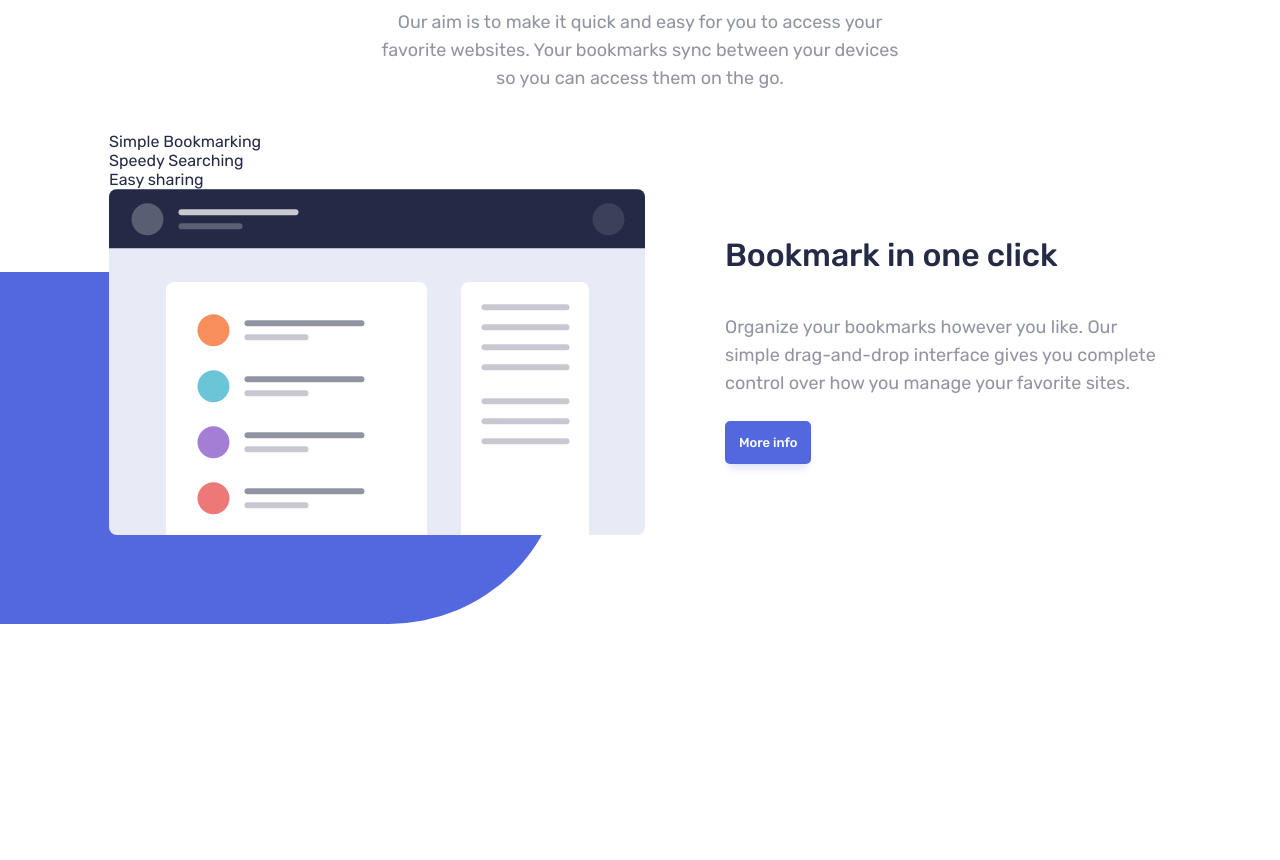
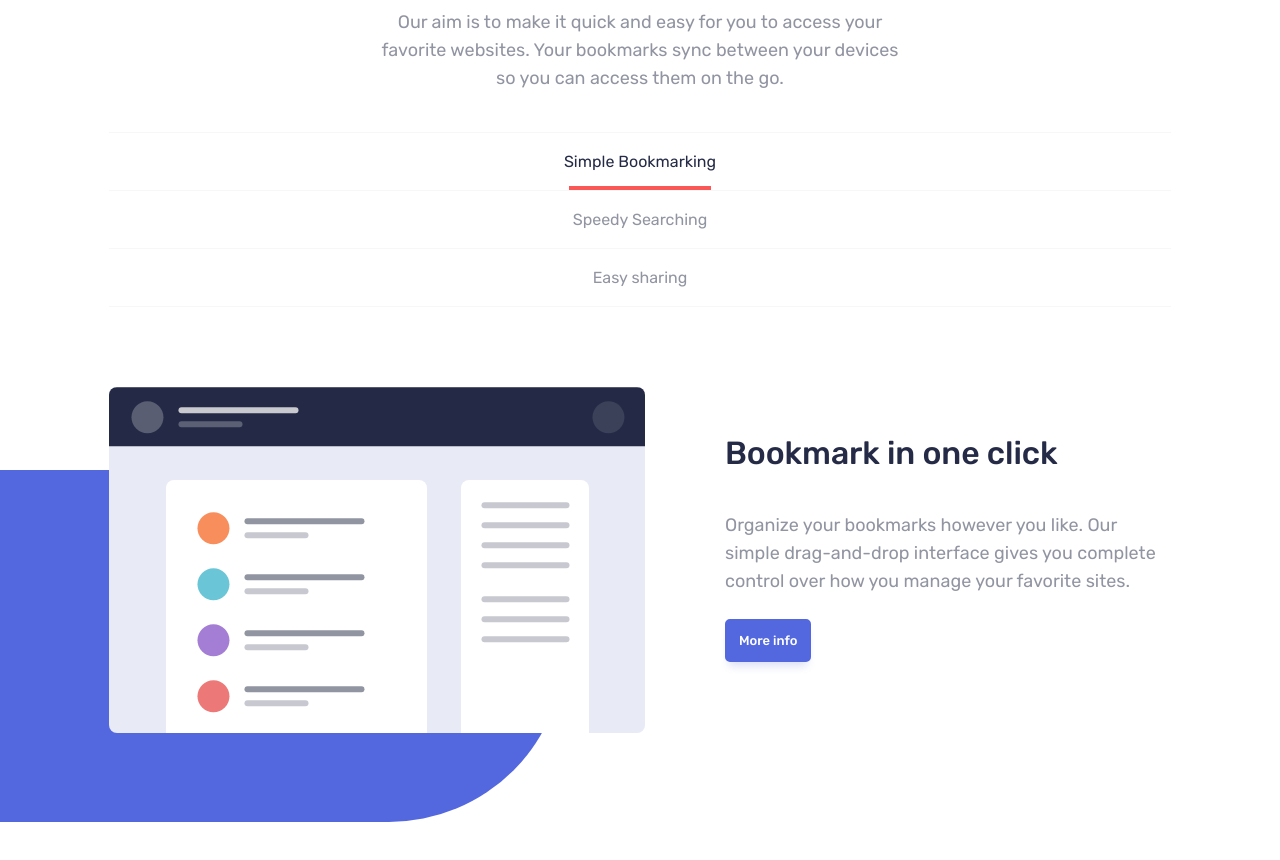
Before and after one commit to orlowski-dev/fm-bookmark-landing-page, a Next.js app: page / in a window 1280 px wide. Shown: the part 800-1660 px from the top of the page. Before the commit the page ends 1464 px from the top, so only its background shows below. Built offline with nearby package versions, Linux system fonts and the light colour scheme.

Commit message:
Updated Slider

```diff
--- a/components/Slider.tsx
+++ b/components/Slider.tsx
@@ -4,7 +4,7 @@ import '@/styles/Slider.scss'
 import { default as slidesData } from '@/data/slidesData.json'
 import Image from 'next/image'
 import { LinkButton } from './Buttons'
-import { useRef, useState } from 'react'
+import React, { Children, useEffect, useRef, useState } from 'react'
 
 interface ISlideData {
   id: number,
@@ -34,22 +34,25 @@ const Slide = (props: ISlideData) => (
 
 
 export const Slider = () => {
-  const handleSlideTitleClick = (index: number) => {
+  const handleSlideTitleClick = (index: number): string => {
     const columnGap = sliderRef.current && getComputedStyle(sliderRef.current).getPropertyValue('column-gap').replace('px', '') || 740
-
     return `translate3d(calc(-${index * columnGap}px - ${index * 100}%), 0,0)`
   }
+  const [currentSlide, setCurrentSlide] = useState(0)
   const slides = slidesData.map((slide: ISlideData) => <Slide key={slide.id} {...slide} />)
+  const sliderRef = useRef(null)
+  const [sliderTransform, setSliderTransform] = useState<string>(handleSlideTitleClick(0))
   const slidesTitles = slidesData.map((slide: ISlideData, index: number) => (
     <li
       key={slide.id}
+      className={`li-border-h ${currentSlide === index ? 'active' : ''}`}
       onClick={() => {
+        setCurrentSlide(index)
         setSliderTransform(handleSlideTitleClick(index))
       }}
-    >{slide.title}</li>
+    > {slide.title}</li >
   ))
-  const sliderRef = useRef(null)
-  const [sliderTransform, setSliderTransform] = useState<string>(handleSlideTitleClick(0))
+
   return (
     <section className="slider-section">
       <h2 className="visually-hidden">Slider</h2>
--- a/styles/Slider.scss
+++ b/styles/Slider.scss
@@ -3,6 +3,38 @@
     display: grid;
     column-gap: 580px;
     transition: transform var(--transition-time);
+  }
+
+  .slider-controls {
+    margin-bottom: calc(var(--padding-v) * 2);
+
+    li {
+      display: block;
+      padding: 20px;
+      text-align: center;
+      font-size: 1rem;
+      color: var(--grayish-blue);
+      transition: color var(--transition-time);
+      line-height: 1.0625rem;
+      position: relative;
+
+      &::after {
+        content: '';
+        bottom: 0;
+        width: 142px;
+        height: 4px;
+        left: calc(50% - 71px);
+        position: absolute;
+      }
+
+      &.active {
+        color: var(--very-dark-blue);
+
+        &::after {
+          background-color: var(--soft-red);
+        }
+      }
+    }
   }
 
   .slide {
```
